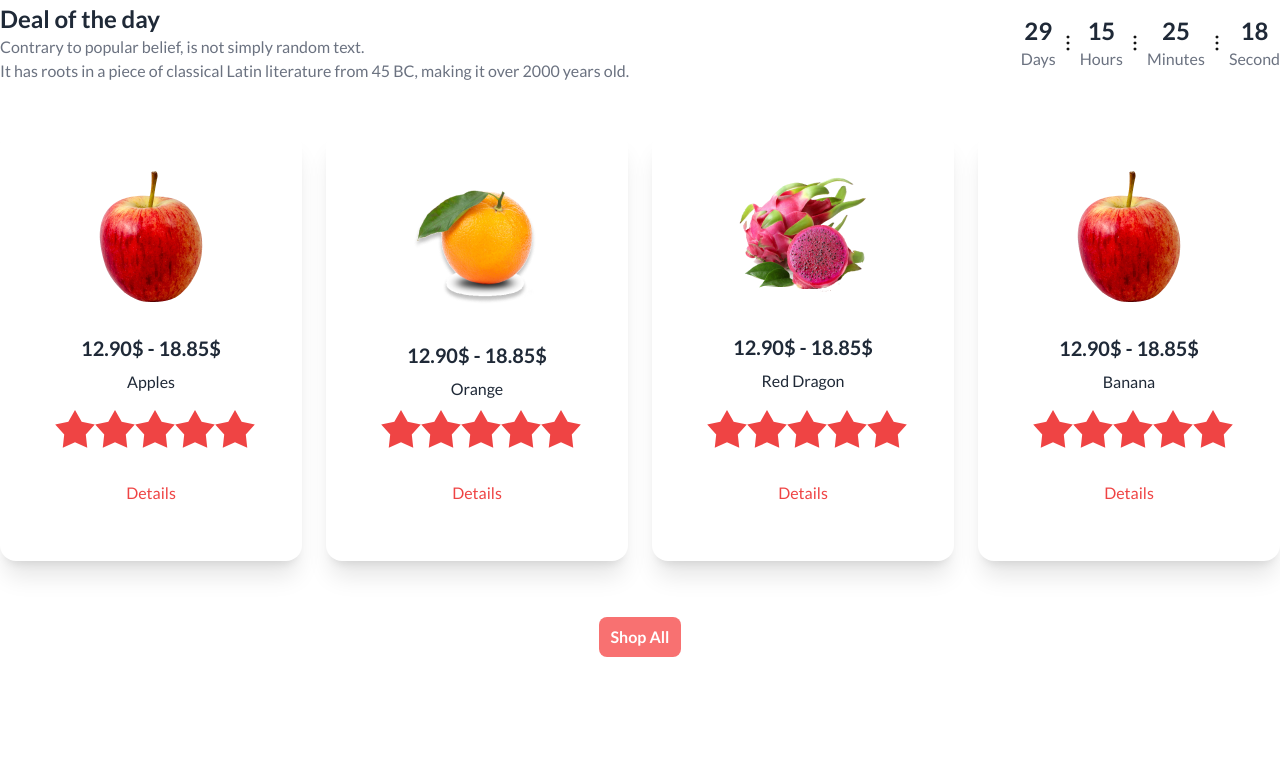
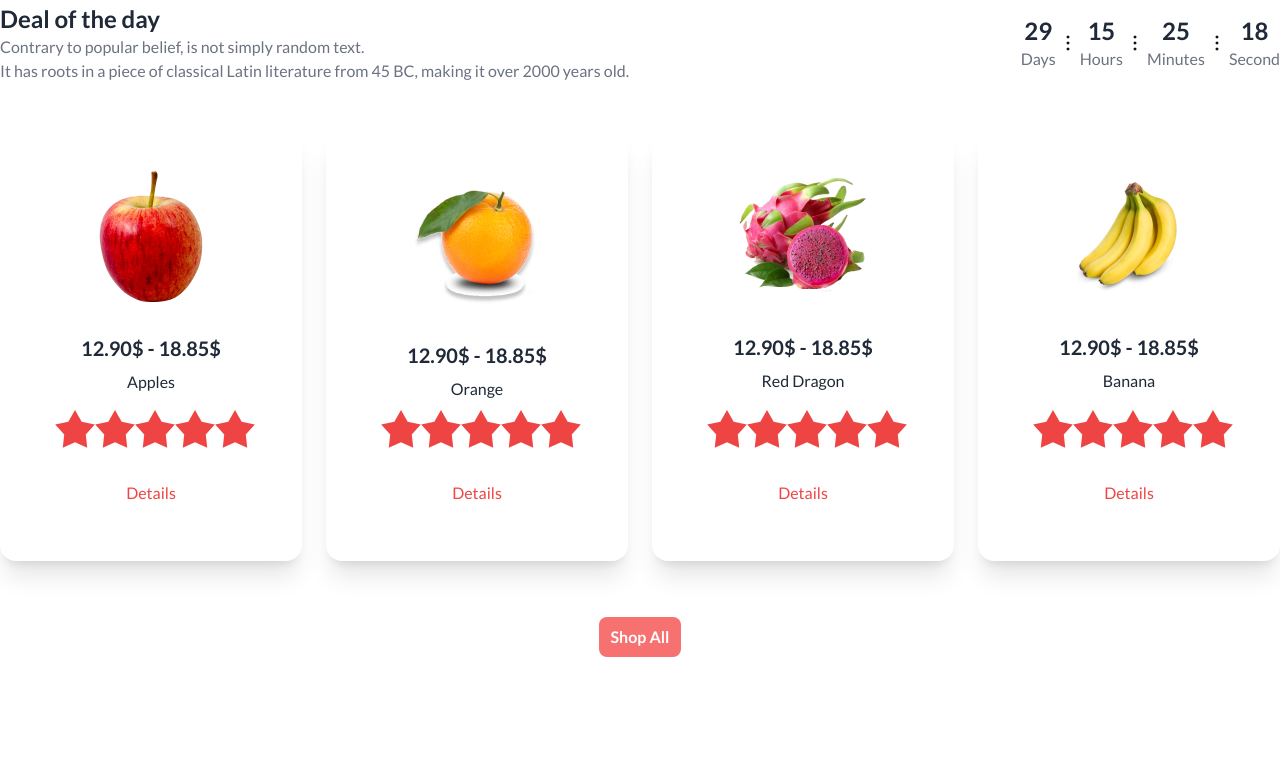
Before and after one commit to Shifat507/Fruity-Life, a plain HTML site: page index.html in a window 1280 px wide. Shown: the part 1225-1988 px from the top of the page. Drawn offline with nearby package versions, Linux system fonts and the light colour scheme.

Commit message:
adding card image

```diff
--- a/index.html
+++ b/index.html
@@ -226,7 +226,7 @@
                                 <div class="modal-box">
                                     <div class="card w-full h-1/2 bg-base-100 shadow-xl">
                                         <figure class="px-10 pt-10">
-                                            <img src="/images/fruit6.png" alt="Shoes" class="rounded-xl" height="50%" />
+                                            <img src="./images/fruit6.png" alt="Shoes" class="rounded-xl" height="50%" />
                                         </figure>
                                         <div class="card-body items-center text-center">
                                             <h2 class="card-title">Apple</h2>
@@ -364,7 +364,7 @@
                                 <div class="modal-box">
                                     <div class="card w-full h-1/2 bg-base-100 shadow-xl">
                                         <figure class="px-10 pt-10">
-                                            <img src="/images/fruit6.png" alt="Shoes" class="rounded-xl" height="50%" />
+                                            <img src="./images/fruit8.png" alt="Shoes" class="rounded-xl" height="50%" />
                                         </figure>
                                         <div class="card-body items-center text-center">
                                             <h2 class="card-title">Red Dragon</h2>
@@ -406,7 +406,7 @@
                 </div>
                 <div class="card w-full bg-base-100 shadow-xl">
                     <figure class="px-10 pt-10">
-                        <img src="./images/fruit6.png" alt="Shoes" class="rounded-xl" />
+                        <img src="./images/fruit9.png" alt="Shoes" class="rounded-xl" />
                     </figure>
                     <div class="card-body items-center text-center">
                         <h2 class="card-title">12.90$ - 18.85$</h2>
@@ -433,7 +433,7 @@
                                 <div class="modal-box">
                                     <div class="card w-full h-1/2 bg-base-100 shadow-xl">
                                         <figure class="px-10 pt-10">
-                                            <img src="./images/fruit6.png" alt="Shoes" class="rounded-xl" height="50%" />
+                                            <img src="./images/fruit9.png" alt="Shoes" class="rounded-xl" height="50%" />
                                         </figure>
                                         <div class="card-body items-center text-center">
                                             <h2 class="card-title">Banana</h2>
```
